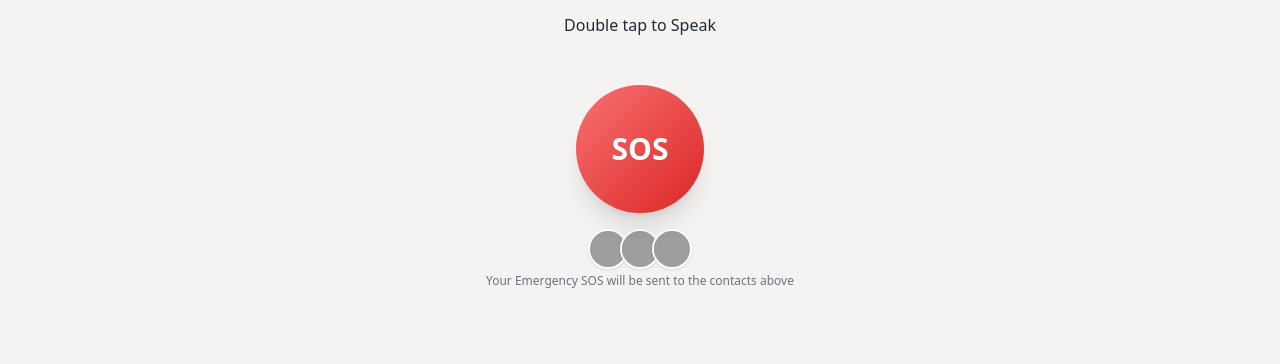
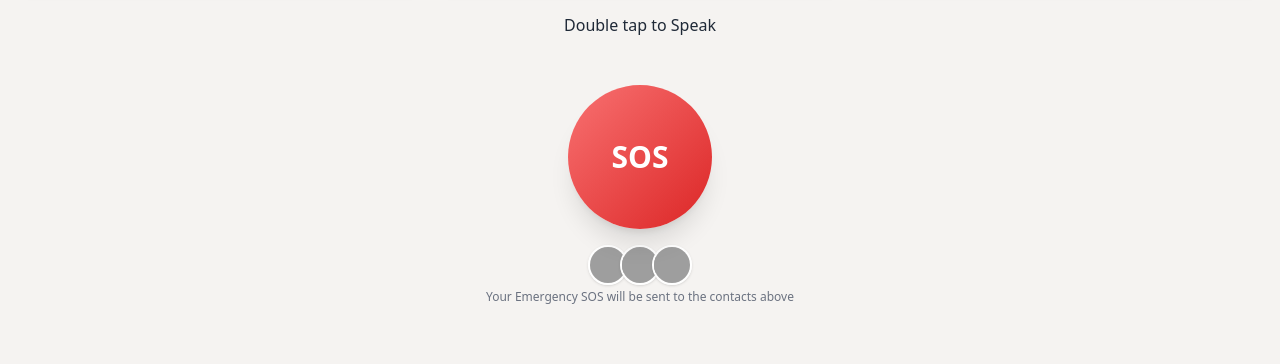
Before and after one commit to yonken4405/Alintana, a plain HTML site: page index.html in a window 1280 px wide. Shown: the part 358-722 px from the top of the page. Drawn offline with nearby package versions, Linux system fonts and the light colour scheme; grey boxes are pictures that could not be loaded.

Commit message:
adjusted size of sos button

```diff
--- a/index.html
+++ b/index.html
@@ -124,7 +124,7 @@
     <div class="relative flex justify-center mt-12">
       <div class="absolute w-28 h-28 md:w-32 md:h-32 bg-red-300 rounded-full opacity-30 animate-ping"></div>
       <button id="recordBtn"
-              class="relative w-28 h-28 md:w-32 md:h-32 bg-gradient-to-br from-red-400 to-red-600
+              class="relative w-32 h-32 md:w-36 md:h-36 bg-gradient-to-br from-red-400 to-red-600
                      rounded-full flex items-center justify-center text-white text-2xl md:text-3xl font-bold shadow-xl">
         SOS
       </button>
```
